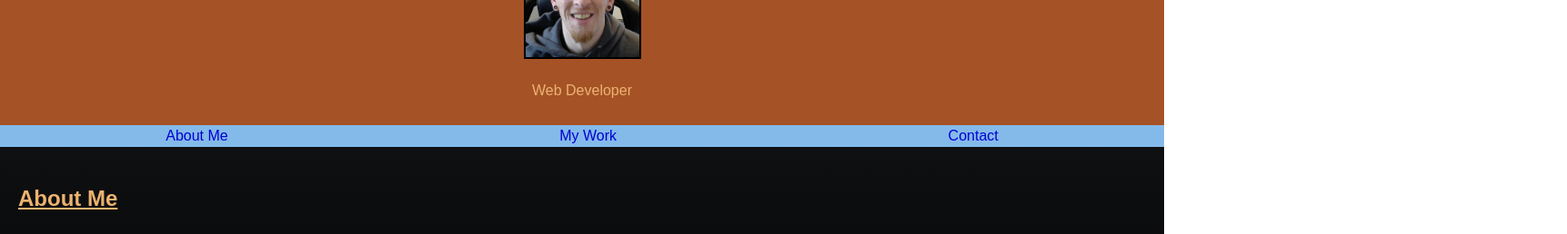
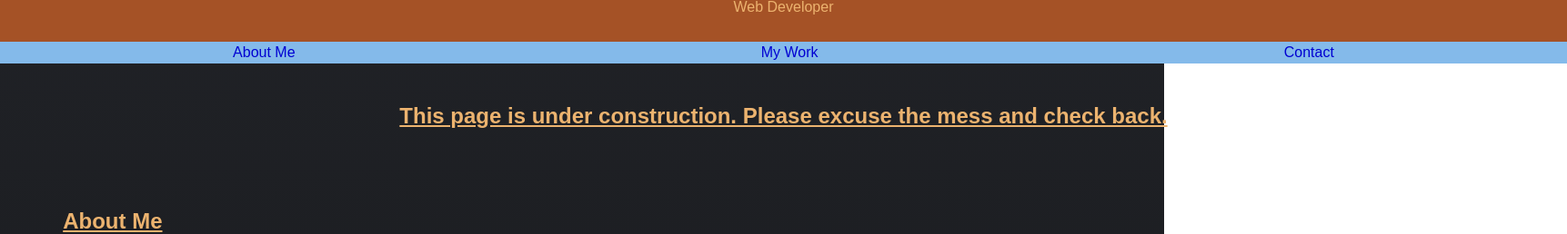
Before and after one commit to AHuss13/React-Portfolio, a React (Vite) app: page / in a window 1280 px wide. Shown: the part 291-549 px from the top of the page at 91% size, 1723 px wide, since content can reach past the window. Built offline with nearby package versions, Linux system fonts and the light colour scheme.

Commit message:
added Under Construction banner to top of page

```diff
--- a/src/App.jsx
+++ b/src/App.jsx
@@ -3,13 +3,15 @@ import "./App.css";
 import Header from "./components/Header";
 import Nav from "./components/Navigation";
 import About from "./components/AboutMe";
-import Project from "./components/Project";
+import Project from "./pages/MyWork";
 import Footer from "./components/Footer";
+import UnderConstruction from "./components/Disclaimer";
 
 const App = () => (
   <div className="App">
     <Header />
     <Nav />
+    <UnderConstruction />
     <About />
     <Project />
     <Footer />
--- /dev/null
+++ b/src/components/Disclaimer.jsx
@@ -0,0 +1,9 @@
+const UnderConstruction = () => (
+  <section id="pageinprogress">
+    <h2>
+      This page is under construction. Please excuse the mess and check back.
+    </h2>
+  </section>
+);
+
+export default UnderConstruction;
```
